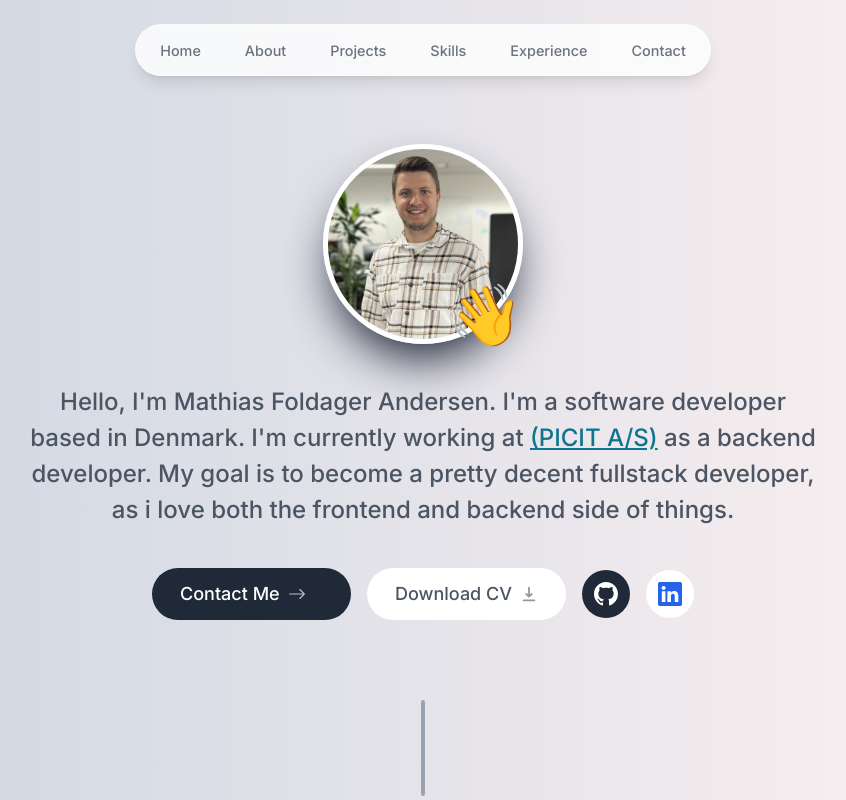
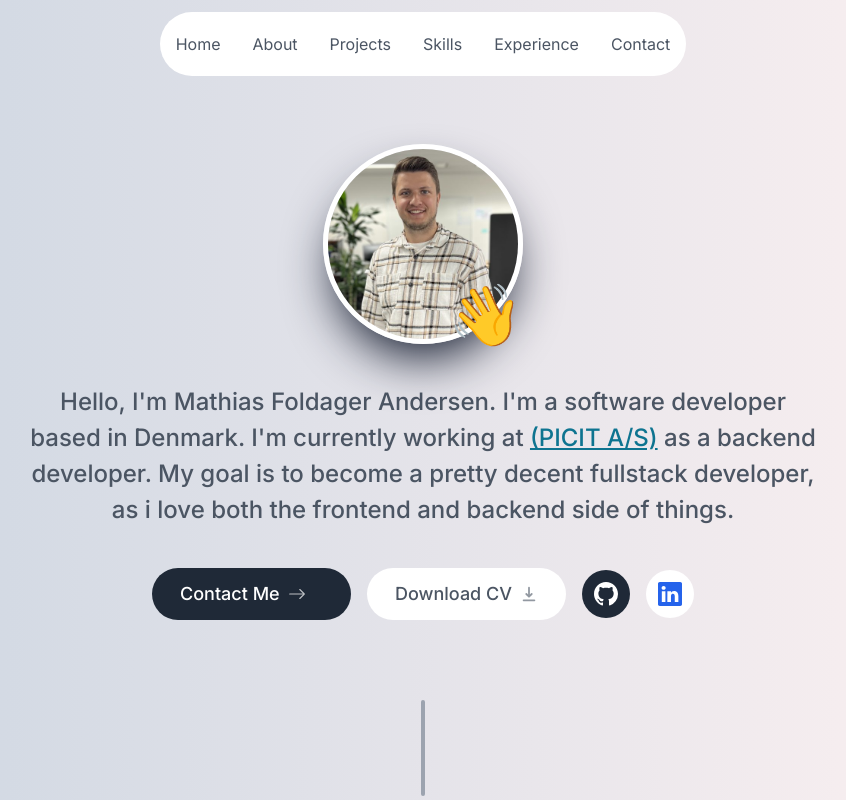
Before and after one commit to Mfoldager17/mfa-portfolio, a Next.js app: page / in a window 1280 px wide. Shown: the top 800 px of the page, without its empty margins (217-1063 px from the left). Built offline with nearby package versions, Linux system fonts and the light colour scheme.

Commit message:
new navbar

```diff
--- a/app/layout.tsx
+++ b/app/layout.tsx
@@ -4,6 +4,7 @@ import Header from "@/components/Header";
 import "./globals.css";
 import type { Metadata } from "next";
 import { Inter } from "next/font/google";
+import NavBar from "@/components/NavBar";
 
 const inter = Inter({ subsets: ["latin"] });
 
@@ -24,7 +25,7 @@ export default function RootLayout({
         className={`${inter.className} bg-gradient-to-r from-slate-300  to-red-50 text-gray-600 relative bg-opacity-50 h-[5000px] pt-28 sm:pt-36`}
 
       >
-        <Header />
+        <NavBar />
         {children}
       </body>
 
--- a/components/Header.tsx
+++ b/components/Header.tsx
@@ -8,13 +8,13 @@ const Header = () => {
   return (
     <header className="z-[999] relative">
       <motion.div
-        className="fixed top-0 left-1/2 h-[4.5rem] w-full rounded-none border border-white border-opacity-40 bg-white bg-opacity-80 shadow-lg shadow-black/[0.1] backdrop-blur-[0.5rem] sm:top-6 sm:h-[3.25rem] sm:w-[36rem] sm:rounded-full"
+        className="hidden md:flex md:fixed top-0 left-1/2 h-[4.5rem] w-full rounded-none border border-white border-opacity-40 bg-white bg-opacity-80 shadow-lg shadow-black/[0.1] backdrop-blur-[0.5rem] sm:top-6 sm:h-[3.25rem] sm:w-[36rem] sm:rounded-full"
         initial={{ y: -100, x: "-50%", opacity: 0 }}
         animate={{ y: 0, x: "-50%", opacity: 1 }}
         transition={{ duration: 0.5 }}
       >
       </motion.div>
-      <nav className='flex fixed top-[0.15rem] left-1/2 h-12 -translate-x-1/2 py-2 sm:top-[1.7rem] sm:h-[inital] sm:py-0'>
+      <nav className='hidden md:flex md:fixed top-[0.15rem] left-1/2 h-12 -translate-x-1/2 py-2 sm:top-[1.7rem] sm:h-[inital] sm:py-0'>
         <ul className='flex w-[22rem] flex-wrap items-center justify-center gap-y-1 text-[0.9rem] font-medium text-gray-500 sm:w-[initial] sm:flex-nowrap sm:gap-5'>
           {
 
--- /dev/null
+++ b/components/NavBar.tsx
@@ -0,0 +1,47 @@
+'use client'
+
+import { motion } from 'framer-motion'
+import { links } from '@/lib/data'
+import Link from 'next/link';
+import { useState } from 'react';
+import {Bars3Icon, XMarkIcon} from '@heroicons/react/24/solid';
+
+export default function NavBar() {
+  const [navbarOpen, setNavbarOpen] = useState(false)
+  return (
+    <header className='fixed top-0 left-0 right-0 z-[999]'>
+      <nav className='flex justify-center items-center bg-opacity-100'>
+      <div className='h-16 flex items-center justify-center px-4 bg-white rounded-full my-3'>
+
+        <div className='mobile-menu block md:hidden'>
+        {
+          !navbarOpen ? (
+            <button onClick={() => setNavbarOpen(!navbarOpen)} className='flex items-center px-3 py-2 border rounded border-[#b8b6b6] text-[#b8b6b6] hover:text-white hover:border-white'>
+            <Bars3Icon
+            className='h-5 w-5'
+            />
+          </button>
+            ) : (
+          <button onClick={() => setNavbarOpen(!navbarOpen)} className='flex items-center px-3 py-2 border rounded border-[#b8b6b6] text-[#b8b6b6] hover:text-white hover:border-white'>
+            <XMarkIcon className='h-5 w-5'/>
+          </button>
+            )
+          }
+        </div>
+        <div id="navbar" className='menu hidden md:block md:w-auto'>
+          <ul className='flex p-4 md:p-0 md:flex-row md:space-x-8 mt-0'>
+            {
+              links.map((link, index) => (
+                <li key={index}>
+                  <Link href={link.hash}>{link.name}</Link>
+                </li>
+              ))
+            }
+          </ul>
+        </div>
+      </div>
+      {/*{navbarOpen ? <MenuOverlay links={navLinks}/> : null}*/}
+    </nav>
+  </header>
+  )
+}
--- a/package.json
+++ b/package.json
@@ -9,6 +9,7 @@
     "lint": "next lint"
   },
   "dependencies": {
+    "@heroicons/react": "^2.0.18",
     "@types/node": "20.6.0",
     "@types/react": "18.2.21",
     "@types/react-dom": "18.2.7",
```
Also changed, not shown: 1 other file (tests, documents, lock files or other folders).
